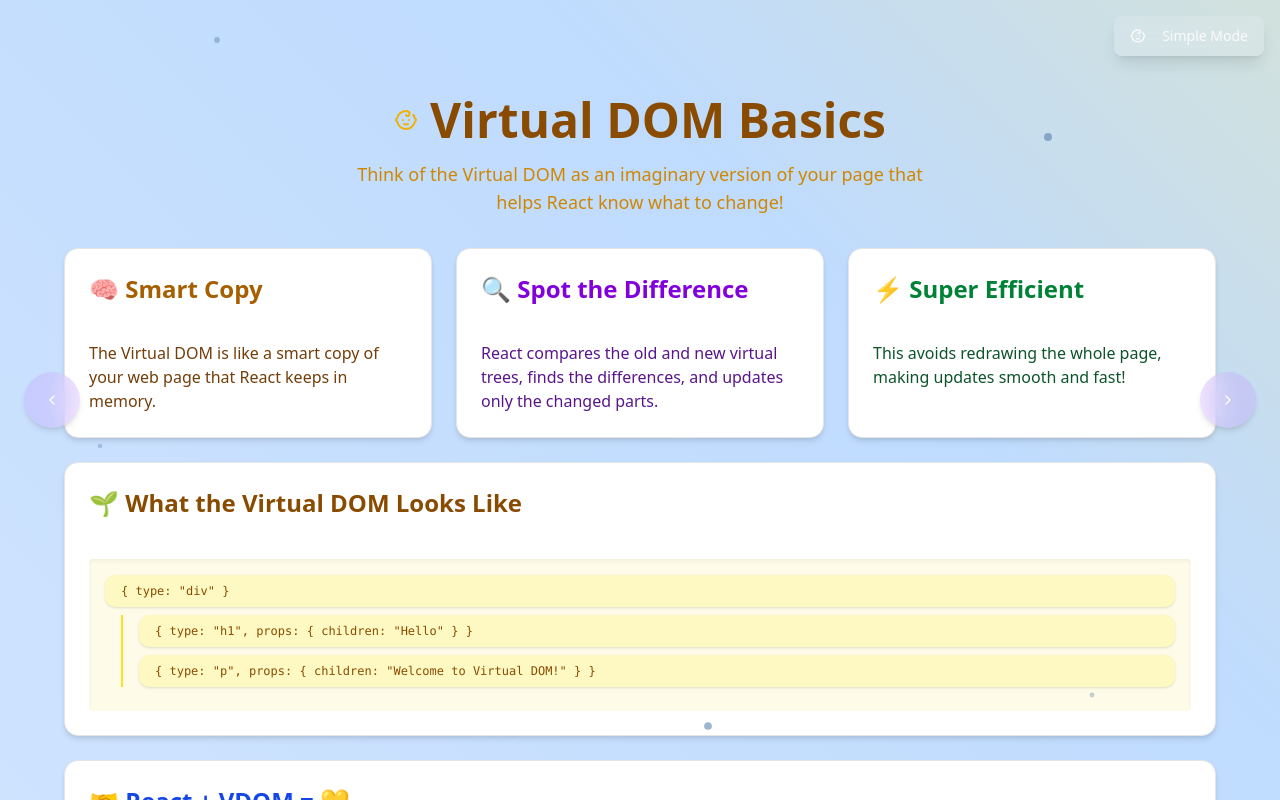
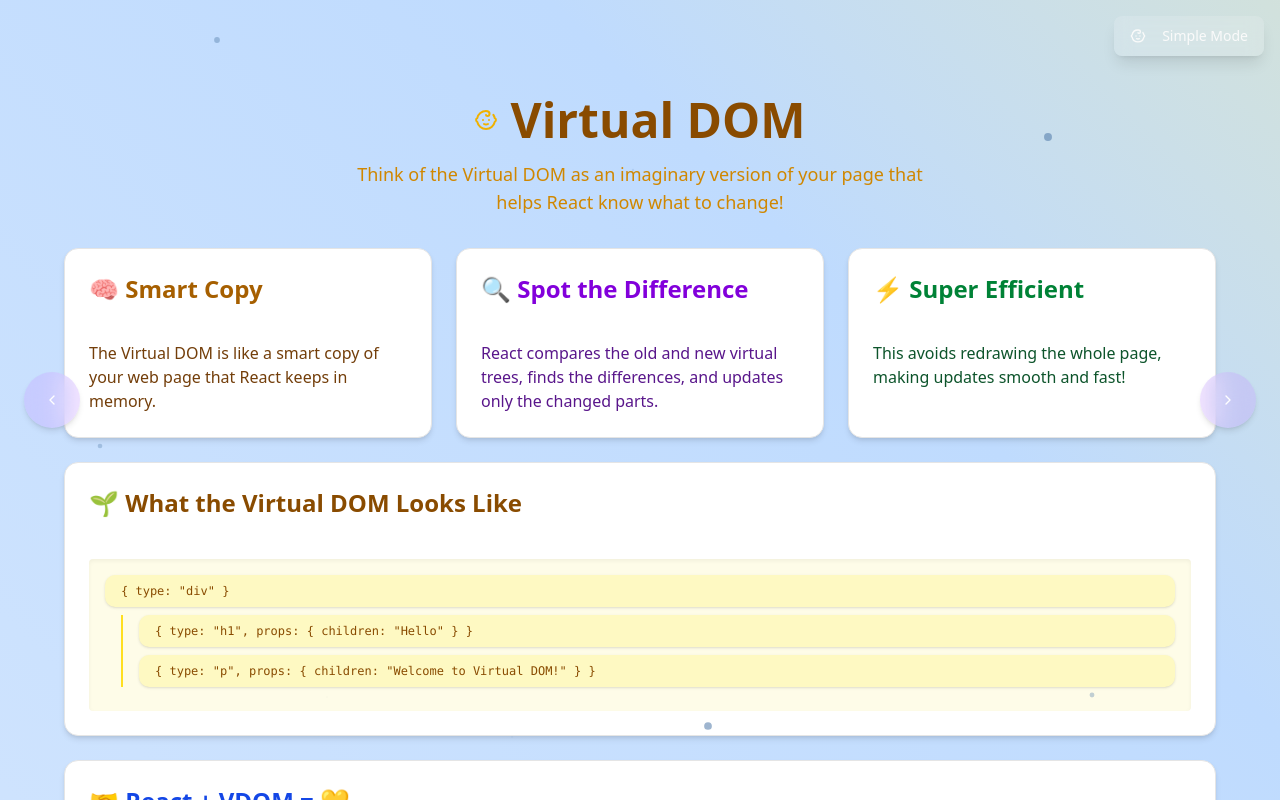
Before and after one commit to thisisabukarsh/react-zero-to-hero, a React (Vite) app: page / in a window 1280 px wide. Both pictures are taken after a click on the button 544 px from the left and 762 px from the top of the page. Shown: the top 800 px of the page. Built offline with nearby package versions, Linux system fonts and the light colour scheme.

Commit message:
chagne the title

```diff
--- a/src/components/slides/04_VdomBasicsSlide.jsx
+++ b/src/components/slides/04_VdomBasicsSlide.jsx
@@ -85,7 +85,7 @@ const VdomBasicsSlide = ({ simpleMode }) => {
           <GraduationCap className="w-6 h-6 text-yellow-500" />
         )}
         <h1 className="text-3xl sm:text-5xl font-bold text-yellow-800">
-          Virtual DOM Basics
+          Virtual DOM
         </h1>
       </div>
 
```
